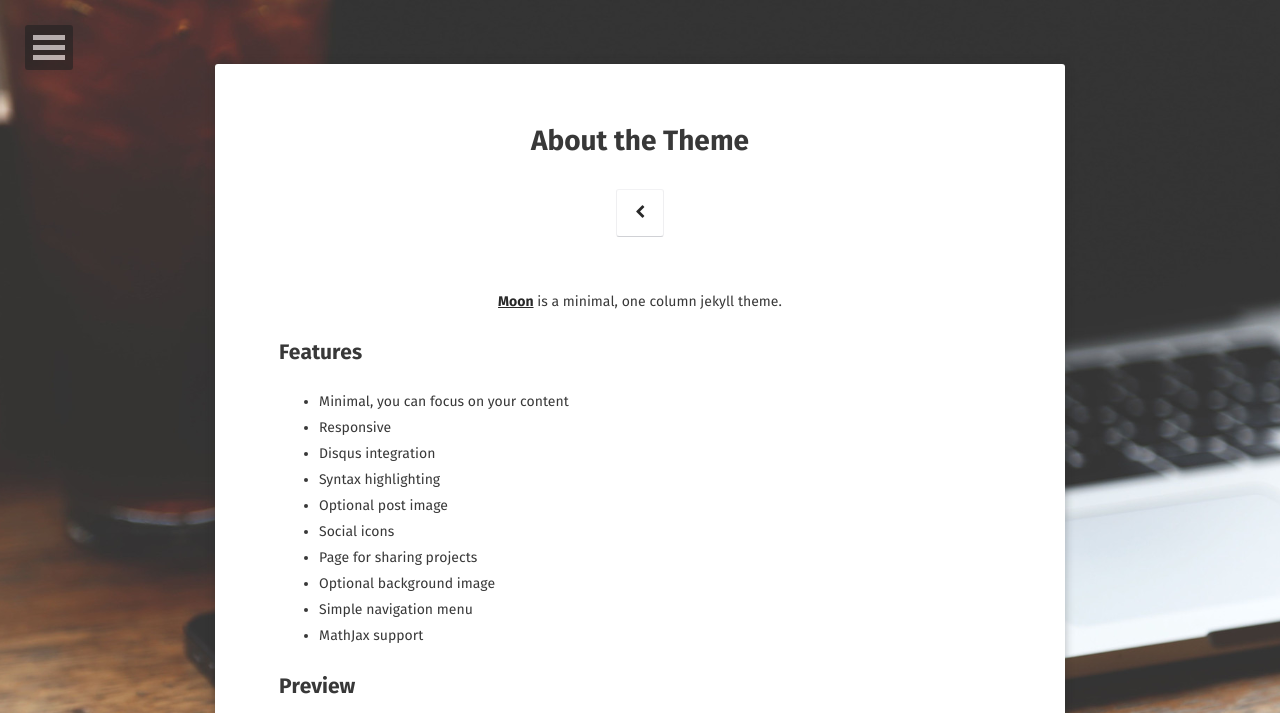
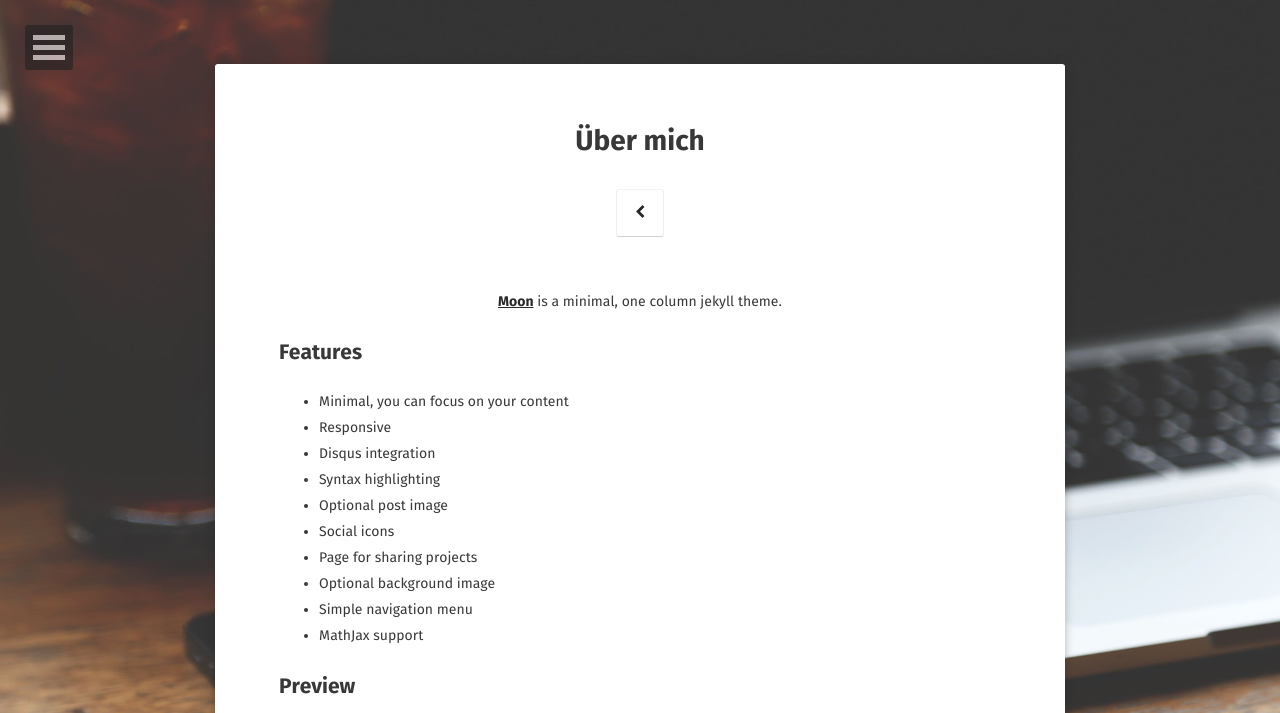
Before and after one commit to lauliger/IT-Sicherheit, a Jekyll site: the page built from about/index.md, in a window 1280 px wide, cut to the strip 0-713 px from the top of the page. Built offline with Jekyll 4.4.1, drawn with Linux system fonts in a browser that asks for light colours; some web fonts are replaced.

Commit message:
Update index.md

```diff
--- a/about/index.md
+++ b/about/index.md
@@ -1,8 +1,8 @@
 ---
 layout: page
-title: About the Theme
-tags: [about, Jekyll, theme, moon]
-date: 2016-03-21
+title: Über mich
+tags: [me, student, it-security, linux]
+date: 2019-01-08
 comments: false
 ---
 
```
